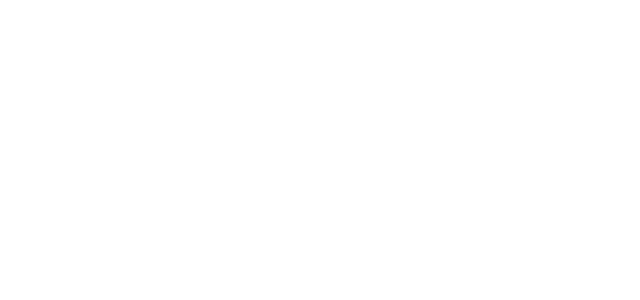
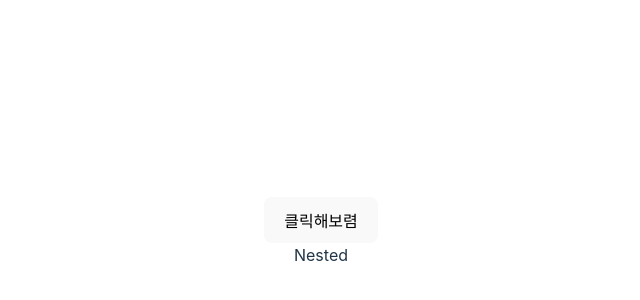
Before and after one commit to YeonghunKO/observer-pattern, a React (Vite) app: page / in a window 1280 px wide. Shown: the part 168-468 px from the top of the page, without its empty margins (319-959 px from the left). Built offline with nearby package versions, Linux system fonts and the light colour scheme.

Commit message:
feat : portal의 효능을 맛보고 싶어서

```diff
--- a/src/App.tsx
+++ b/src/App.tsx
@@ -2,11 +2,17 @@
 import reactLogo from "./assets/react.svg";
 import viteLogo from "/vite.svg";
 import Module from "./App.module.css";
+import Nested from "./components/Nested";
 
 function App() {
   const [count, setCount] = useState(0);
 
-  return <></>;
+  return (
+    <>
+      <button type="button">클릭해보렴</button>
+      <Nested />
+    </>
+  );
 }
 
 export default App;
--- /dev/null
+++ b/src/components/Nested/index.tsx
@@ -0,0 +1,5 @@
+const Nested = () => {
+  return <div>Nested</div>;
+};
+
+export default Nested;
--- a/src/components/TestComponent/index.tsx
+++ /dev/null
@@ -1,3 +0,0 @@
-export const Test = () => {
-  return <div>Test</div>;
-};
```
